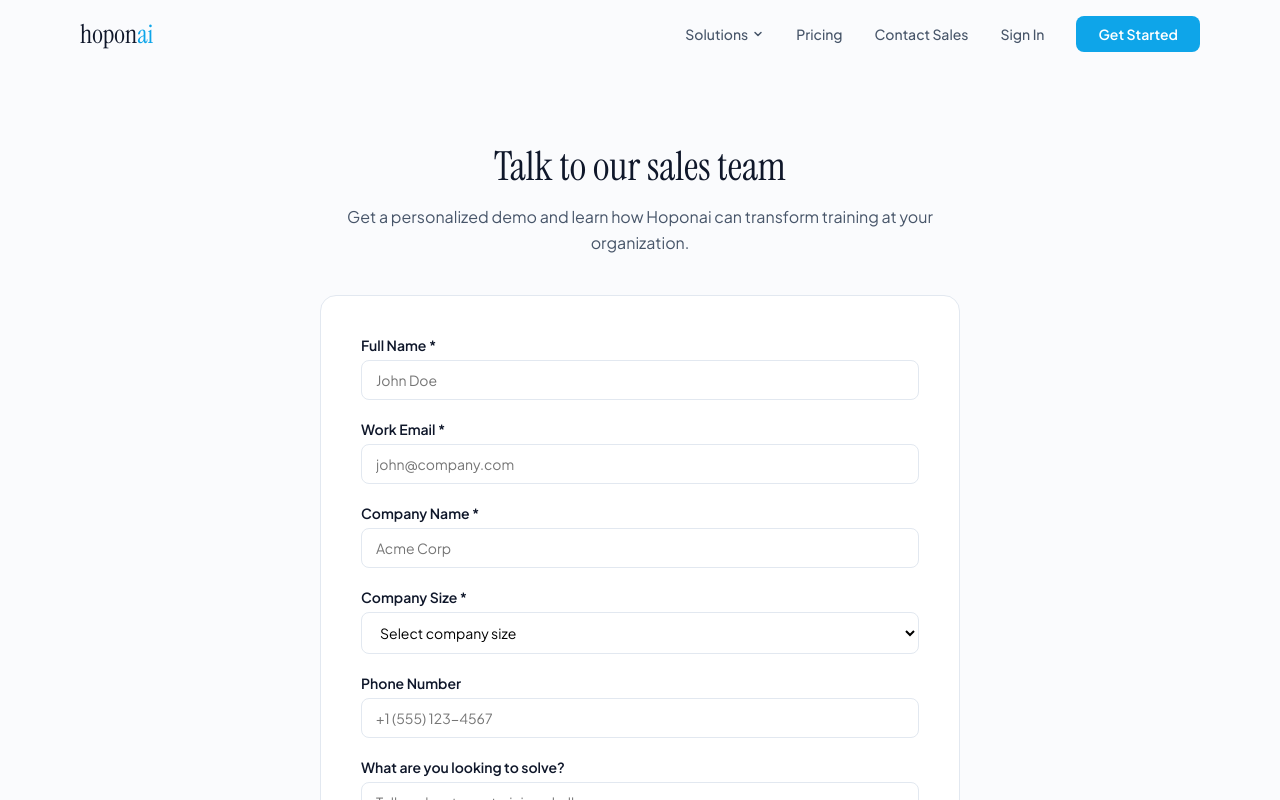
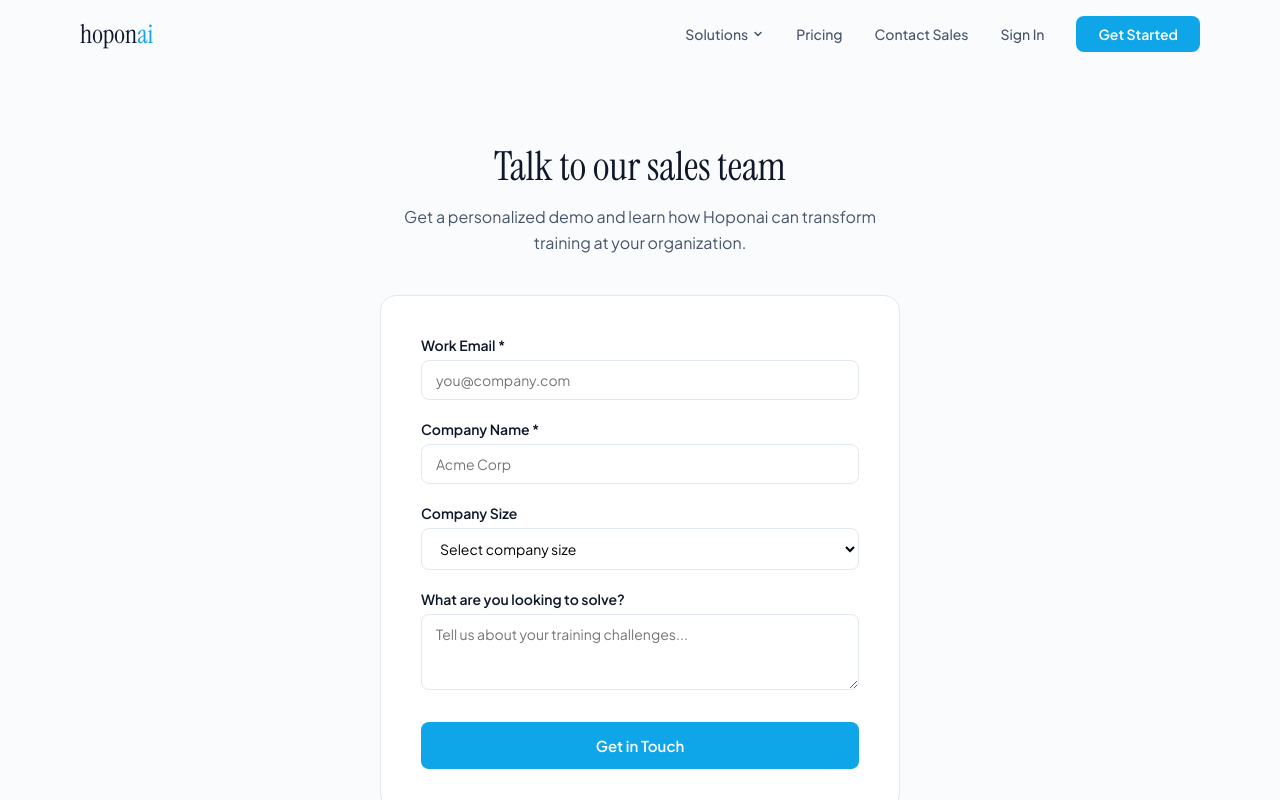
Before and after one commit to nimrod-dot/hoponai-v2, a Next.js app: page /contact-sales in a window 1280 px wide. Shown: the top 800 px of the page. Built offline with nearby package versions, Linux system fonts and the light colour scheme.

Commit message:
Fix CTAs and contact sales flow

```diff
--- a/src/app/api/sales-inquiry/route.ts
+++ b/src/app/api/sales-inquiry/route.ts
@@ -8,47 +8,51 @@ const supabase = createClient(
 
 export async function POST(req: NextRequest) {
   try {
-    const { name, email, company, companySize, phone, message } = await req.json();
+    const body = await req.json();
+    const { email, company, companySize, message } = body;
 
-    // Validate required fields
-    if (!name || !email || !company || !companySize) {
+    if (!email || !company) {
       return NextResponse.json(
-        { error: 'Missing required fields' },
+        { error: 'Email and company name are required' },
         { status: 400 }
       );
     }
 
-    // Save to database
-    const { data, error } = await supabase
-      .from('sales_inquiries')
-      .insert([
-        {
-          name,
-          email,
-          company,
-          company_size: companySize,
-          phone,
-          message,
-          created_at: new Date().toISOString(),
-        },
-      ])
-      .select()
-      .single();
-
-    if (error) {
-      console.error('Supabase error:', error);
+    // Block personal email domains
+    const blockedDomains = [
+      'gmail.com', 'yahoo.com', 'yahoo.co.il', 'hotmail.com', 'outlook.com',
+      'aol.com', 'icloud.com', 'mail.com', 'protonmail.com', 'proton.me',
+      'zoho.com', 'yandex.com', 'gmx.com', 'live.com', 'me.com',
+      'msn.com', 'inbox.com', 'walla.co.il', 'walla.com',
+    ];
+    const domain = email.split('@')[1]?.toLowerCase();
+    if (!domain || blockedDomains.includes(domain)) {
       return NextResponse.json(
-        { error: 'Failed to save inquiry' },
-        { status: 500 }
+        { error: 'Please use a work email address' },
+        { status: 400 }
       );
     }
 
-    // TODO: Send notification email to sales team
-    // You can integrate with SendGrid, Resend, or your email service here
+    // Store in Supabase
+    const { error } = await supabase
+      .from('sales_inquiries')
+      .insert({
+        email,
+        company,
+        company_size: companySize || null,
+        message: message || null,
+        created_at: new Date().toISOString(),
+      });
 
-    return NextResponse.json({ success: true, data }, { status: 200 });
+    if (error) {
+      console.error('Supabase insert error:', error);
+      // Still return success to user - we don't want form to fail
+      // if table doesn't exist yet. Log it and fix later.
+    }
+
+    return NextResponse.json({ success: true });
   } catch (error) {
-    console.error('Contact sales error:', error);
+    console.error('Sales inquiry error:', error);
     return NextResponse.json(
       { error: 'Internal server error' },
       { status: 500 }
--- a/src/app/contact-sales/page.tsx
+++ b/src/app/contact-sales/page.tsx
@@ -4,20 +4,43 @@ import { useState } from 'react';
 import Navbar from '@/components/Navbar';
 import Footer from '@/components/Footer';
 
+const BLOCKED_DOMAINS = [
+  'gmail.com', 'yahoo.com', 'yahoo.co.il', 'hotmail.com', 'outlook.com',
+  'aol.com', 'icloud.com', 'mail.com', 'protonmail.com', 'proton.me',
+  'zoho.com', 'yandex.com', 'gmx.com', 'live.com', 'me.com',
+  'msn.com', 'inbox.com', 'walla.co.il', 'walla.com',
+];
+
+function isBusinessEmail(email: string): boolean {
+  const domain = email.split('@')[1]?.toLowerCase();
+  if (!domain) return false;
+  return !BLOCKED_DOMAINS.includes(domain);
+}
+
 export default function ContactSalesPage() {
   const [formData, setFormData] = useState({
-    name: '',
     email: '',
     company: '',
     companySize: '',
-    phone: '',
     message: '',
   });
   const [loading, setLoading] = useState(false);
   const [submitted, setSubmitted] = useState(false);
+  const [emailError, setEmailError] = useState('');
+
+  const handleEmailChange = (value: string) => {
+    setFormData({ ...formData, email: value });
+    if (emailError) setEmailError('');
+  };
 
   const handleSubmit = async (e: React.FormEvent) => {
     e.preventDefault();
+
+    if (!isBusinessEmail(formData.email)) {
+      setEmailError('Please use your work email (no personal email addresses like Gmail or Yahoo).');
+      return;
+    }
+
     setLoading(true);
 
     try {
@@ -86,7 +109,7 @@ export default function ContactSalesPage() {
       <section style={{
         minHeight: '100vh', background: 'var(--bg)', padding: '140px 2rem 80px',
       }}>
-        <div style={{ maxWidth: 640, margin: '0 auto' }}>
+        <div style={{ maxWidth: 520, margin: '0 auto' }}>
           <div style={{ textAlign: 'center', marginBottom: 40 }}>
             <h1 style={{
               fontFamily: "'Instrument Serif', Georgia, serif", fontSize: 40,
@@ -107,29 +130,7 @@ export default function ContactSalesPage() {
             }}
           >
             <div style={{ display: 'flex', flexDirection: 'column', gap: 20 }}>
-              {/* Name */}
-              <div>
-                <label style={{
-                  display: 'block', fontSize: 14, fontWeight: 600,
-                  color: 'var(--heading)', marginBottom: 6,
-                }}>
-                  Full Name *
-                </label>
-                <input
-                  type="text"
-                  required
-                  value={formData.name}
-                  onChange={(e) => setFormData({ ...formData, name: e.target.value })}
-                  style={{
-                    width: '100%', padding: '10px 14px', borderRadius: 8,
-                    border: '1px solid var(--border)', fontSize: 14,
-                    fontFamily: "'Plus Jakarta Sans', sans-serif",
-                  }}
-                  placeholder="John Doe"
-                />
-              </div>
-
-              {/* Email */}
+              {/* Work Email */}
               <div>
                 <label style={{
                   display: 'block', fontSize: 14, fontWeight: 600,
@@ -141,17 +142,23 @@ export default function ContactSalesPage() {
                   type="email"
                   required
                   value={formData.email}
-                  onChange={(e) => setFormData({ ...formData, email: e.target.value })}
+                  onChange={(e) => handleEmailChange(e.target.value)}
                   style={{
                     width: '100%', padding: '10px 14px', borderRadius: 8,
-                    border: '1px solid var(--border)', fontSize: 14,
+                    border: `1px solid ${emailError ? '#ef4444' : 'var(--border)'}`, fontSize: 14,
                     fontFamily: "'Plus Jakarta Sans', sans-serif",
+                    boxSizing: 'border-box',
                   }}
-                  placeholder="john@company.com"
+                  placeholder="you@company.com"
                 />
+                {emailError && (
+                  <p style={{ fontSize: 13, color: '#ef4444', margin: '6px 0 0', lineHeight: 1.4 }}>
+                    {emailError}
+                  </p>
+                )}
               </div>
 
-              {/* Company */}
+              {/* Company Name */}
               <div>
                 <label style={{
                   display: 'block', fontSize: 14, fontWeight: 600,
@@ -168,6 +175,7 @@ export default function ContactSalesPage() {
                     width: '100%', padding: '10px 14px', borderRadius: 8,
                     border: '1px solid var(--border)', fontSize: 14,
                     fontFamily: "'Plus Jakarta Sans', sans-serif",
+                    boxSizing: 'border-box',
                   }}
                   placeholder="Acme Corp"
                 />
@@ -179,10 +187,9 @@ export default function ContactSalesPage() {
                   display: 'block', fontSize: 14, fontWeight: 600,
                   color: 'var(--heading)', marginBottom: 6,
                 }}>
-                  Company Size *
+                  Company Size
                 </label>
                 <select
-                  required
                   value={formData.companySize}
                   onChange={(e) => setFormData({ ...formData, companySize: e.target.value })}
                   style={{
@@ -190,6 +197,7 @@ export default function ContactSalesPage() {
                     border: '1px solid var(--border)', fontSize: 14,
                     fontFamily: "'Plus Jakarta Sans', sans-serif",
                     background: 'var(--white)',
+                    boxSizing: 'border-box',
                   }}
                 >
                   <option value="">Select company size</option>
@@ -198,27 +206,6 @@ export default function ContactSalesPage() {
                   <option value="201-1000">201-1,000 employees</option>
                   <option value="1000+">1,000+ employees</option>
                 </select>
-              </div>
-
-              {/* Phone */}
-              <div>
-                <label style={{
-                  display: 'block', fontSize: 14, fontWeight: 600,
-                  color: 'var(--heading)', marginBottom: 6,
-                }}>
-                  Phone Number
-                </label>
-                <input
-                  type="tel"
-                  value={formData.phone}
-                  onChange={(e) => setFormData({ ...formData, phone: e.target.value })}
-                  style={{
-                    width: '100%', padding: '10px 14px', borderRadius: 8,
-                    border: '1px solid var(--border)', fontSize: 14,
-                    fontFamily: "'Plus Jakarta Sans', sans-serif",
-                  }}
-                  placeholder="+1 (555) 123-4567"
-                />
               </div>
 
               {/* Message */}
@@ -232,11 +219,12 @@ export default function ContactSalesPage() {
                 <textarea
                   value={formData.message}
                   onChange={(e) => setFormData({ ...formData, message: e.target.value })}
-                  rows={4}
+                  rows={3}
                   style={{
                     width: '100%', padding: '10px 14px', borderRadius: 8,
                     border: '1px solid var(--border)', fontSize: 14,
                     fontFamily: "'Plus Jakarta Sans', sans-serif", resize: 'vertical',
+                    boxSizing: 'border-box',
                   }}
                   placeholder="Tell us about your training challenges..."
                 />
@@ -254,23 +242,10 @@ export default function ContactSalesPage() {
                   transition: 'all 0.2s', marginTop: 8,
                 }}
               >
-                {loading ? 'Sending...' : 'Request Demo'}
+                {loading ? 'Sending...' : 'Get in Touch'}
               </button>
             </div>
           </form>
-
-          {/* Trust badges */}
-          <div style={{
-            marginTop: 32, padding: 24, background: 'var(--white)',
-            borderRadius: 12, border: '1px solid var(--border)', textAlign: 'center',
-          }}>
-            <div style={{ fontSize: 13, color: 'var(--muted)', marginBottom: 12 }}>
-              Trusted by enterprise teams at
-            </div>
-            <div style={{ fontSize: 14, color: 'var(--heading)', fontWeight: 600 }}>
-              Companies with 200+ employees
-            </div>
-          </div>
         </div>
       </section>
 
--- a/src/middleware.ts
+++ b/src/middleware.ts
@@ -13,9 +13,11 @@ const isPublicRoute = createRouteMatcher([
   '/',
   '/solutions(.*)',
   '/pricing',
+  '/contact-sales',
   '/sign-in(.*)',
   '/sign-up(.*)',
   '/api/webhooks(.*)',
+  '/api/sales-inquiry',
 ]);
 
 export default clerkMiddleware(async (auth, req) => {
```
Also changed, not shown: src/app/page.tsx (+7 -9 lines), src/components/CTASection.tsx (+22 -38 lines).
